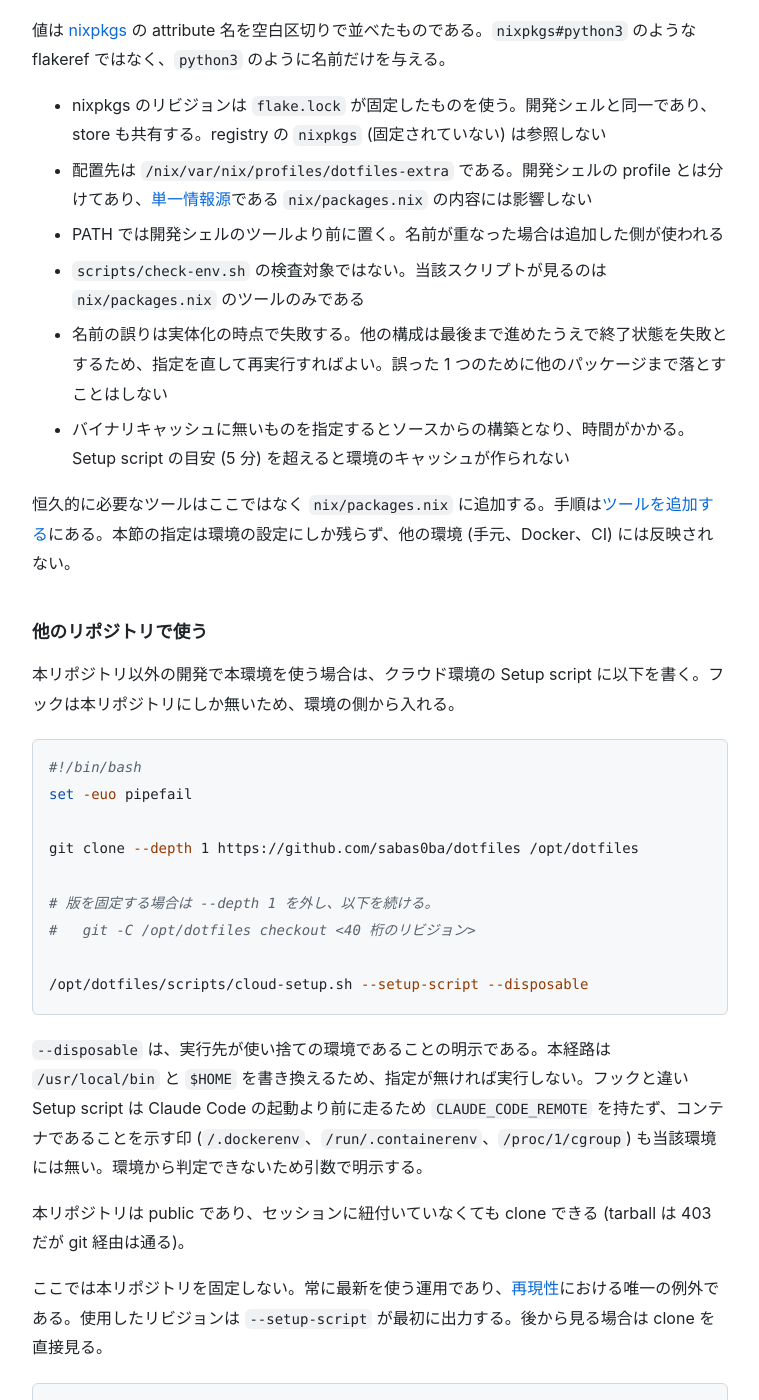
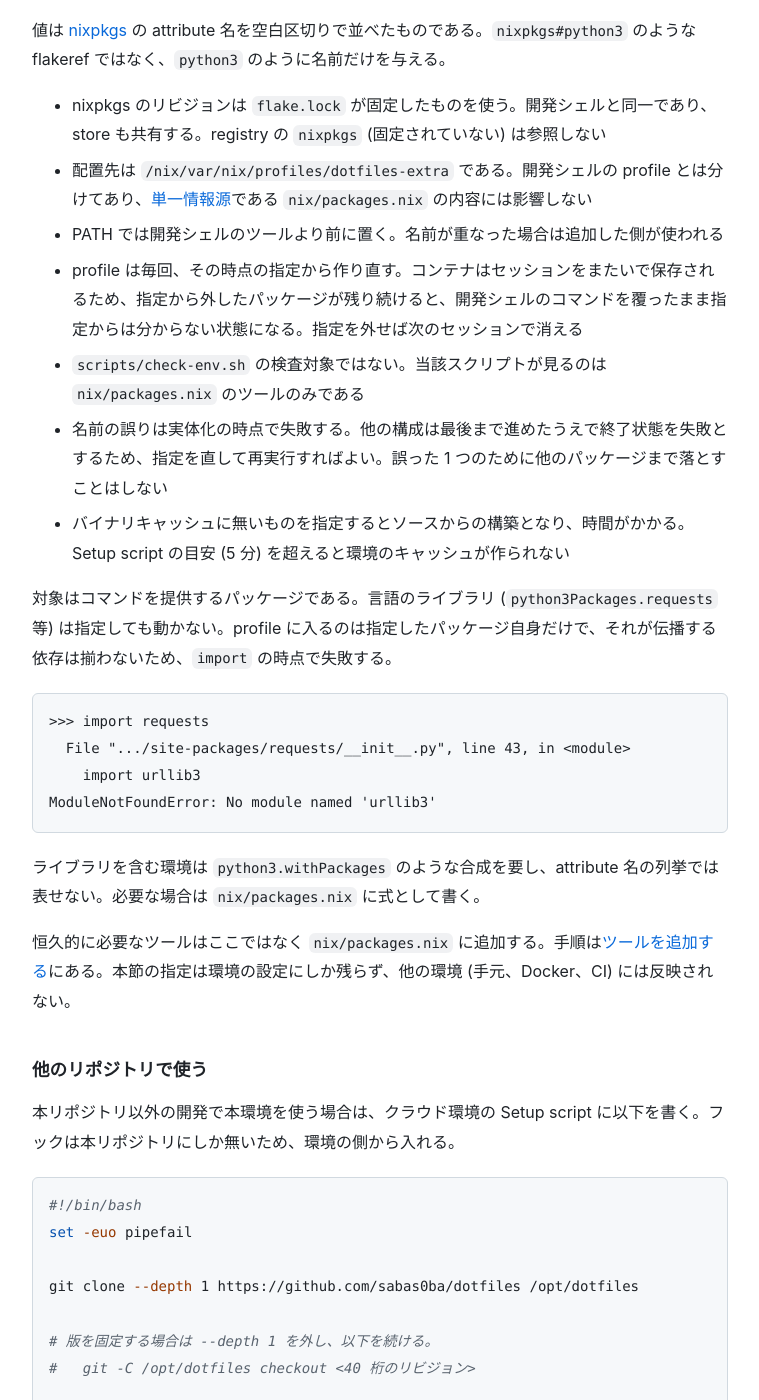
Before and after one commit to sabas0ba/dotfiles, a Jekyll site: the page built from docs/setup.md, in a window 1280 px wide and 1400 px high, scrolled down 4160 px. Shown: the whole window, without its empty margins (260-1019 px from the left). Built offline with Jekyll 4.4.1, drawn with Linux system fonts in a browser that asks for light colours; our own code applies the rules of GitHub Pages for plain Markdown files; some of the changed text lies outside the part shown.

Commit message:
fix(cloud): reconcile the extra package profile with the current spec
レビューで指摘された 2 点を修正する。

1. 指定から外したパッケージが残り続ける

クラウド環境のコンテナはセッションをまたいで保存されるため、追加パッケージの
profile も残る。DOTFILES_EXTRA_PACKAGES から外しても、実体化の処理は指定が空だと
何もせず、PATH への追加は profile のディレクトリの有無だけを見ていた。このため、
以前のセッションで入れたものが開発シェルのコマンドを覆い続け、しかも指定を見ても
その事実が分からない状態になっていた。

profile を毎回その時点の指定から作り直す。指定が空の場合も、以前の profile があれば
処理して空にする。setup-script の経路では /usr/local/bin に壊れた symlink が残る
ため、追加パッケージの profile を指していて実体を失ったものを取り除く。

2. python3Packages.requests の例が動かない

ドキュメントの例に挙げていたが、profile に入るのは指定したパッケージ自身だけで、
伝播する依存 (urllib3 等) は site-packages に揃わない。実際に import が失敗する。

例をコマンドを提供するパッケージに差し替え、言語のライブラリが対象外であること、
および合成した環境が必要な場合の対処を明記する。

````diff
--- a/docs/setup.md
+++ b/docs/setup.md
@@ -130,9 +130,21 @@ DOTFILES_EXTRA_PACKAGES="python3 gcc python3Packages.requests"
 - nixpkgs のリビジョンは `flake.lock` が固定したものを使う。開発シェルと同一であり、store も共有する。registry の `nixpkgs` (固定されていない) は参照しない
 - 配置先は `/nix/var/nix/profiles/dotfiles-extra` である。開発シェルの profile とは分けてあり、[単一情報源](development.md#ツールを追加する)である `nix/packages.nix` の内容には影響しない
 - PATH では開発シェルのツールより前に置く。名前が重なった場合は追加した側が使われる
+- profile は毎回、その時点の指定から作り直す。コンテナはセッションをまたいで保存されるため、指定から外したパッケージが残り続けると、開発シェルのコマンドを覆ったまま指定からは分からない状態になる。指定を外せば次のセッションで消える
 - `scripts/check-env.sh` の検査対象ではない。当該スクリプトが見るのは `nix/packages.nix` のツールのみである
 - 名前の誤りは実体化の時点で失敗する。他の構成は最後まで進めたうえで終了状態を失敗とするため、指定を直して再実行すればよい。誤った 1 つのために他のパッケージまで落とすことはしない
 - バイナリキャッシュに無いものを指定するとソースからの構築となり、時間がかかる。Setup script の目安 (5 分) を超えると環境のキャッシュが作られない
+
+対象はコマンドを提供するパッケージである。言語のライブラリ (`python3Packages.requests` 等) は指定しても動かない。profile に入るのは指定したパッケージ自身だけで、それが伝播する依存は揃わないため、`import` の時点で失敗する。
+
+```
+>>> import requests
+  File ".../site-packages/requests/__init__.py", line 43, in <module>
+    import urllib3
+ModuleNotFoundError: No module named 'urllib3'
+```
+
+ライブラリを含む環境は `python3.withPackages` のような合成を要し、attribute 名の列挙では表せない。必要な場合は `nix/packages.nix` に式として書く。
 
 恒久的に必要なツールはここではなく `nix/packages.nix` に追加する。手順は[ツールを追加する](development.md#ツールを追加する)にある。本節の指定は環境の設定にしか残らず、他の環境 (手元、Docker、CI) には反映されない。
 
@@ -176,7 +188,7 @@ git -C /opt/dotfiles log -1 --format='%H %cs %s'
 Setup script には `CLAUDE_ENV_FILE` が無く、セッションのシェルは `/etc/profile` を読まないため、環境変数では渡せない。既に PATH にある `/usr/local/bin` へ、`nix build .#default` の profile (中身は `nix/packages.nix`) と `nix` 自身を置く。
 
 - system の同名のコマンド (`git`、coreutils 等) は Nix 版に置き換わる。覆ったものは実行時に列挙する
-- 言語のツールチェーン (Node、Python 等) は含まない。クラウド環境が持つものを使う
+- 言語のツールチェーン (Node、Python 等) は含まない。クラウド環境が持つものを使うか、[追加のパッケージ](#追加のパッケージを指定する)として指定する
 - ホームの構成は home-manager を経由しない (前節のとおり取得できないため)。置く内容は同一で、既存のファイルは上書きする。内容が異なるものは初回に `<ファイル名>.dotfiles-backup` へ退避する
 - 本経路では `DOTFILES_ENV` が設定されない。`scripts/check-env.sh` はコマンドの実体が Nix の store にあることで判定するため、開発シェルを経由せずそのまま実行して成功する
 - 初回は数分かかる。Setup script の目安 (5 分) を超えると環境のキャッシュが作られない
````
Also changed, not shown: other parts of docs/setup.md (+1 -1 lines), 1 other file.
